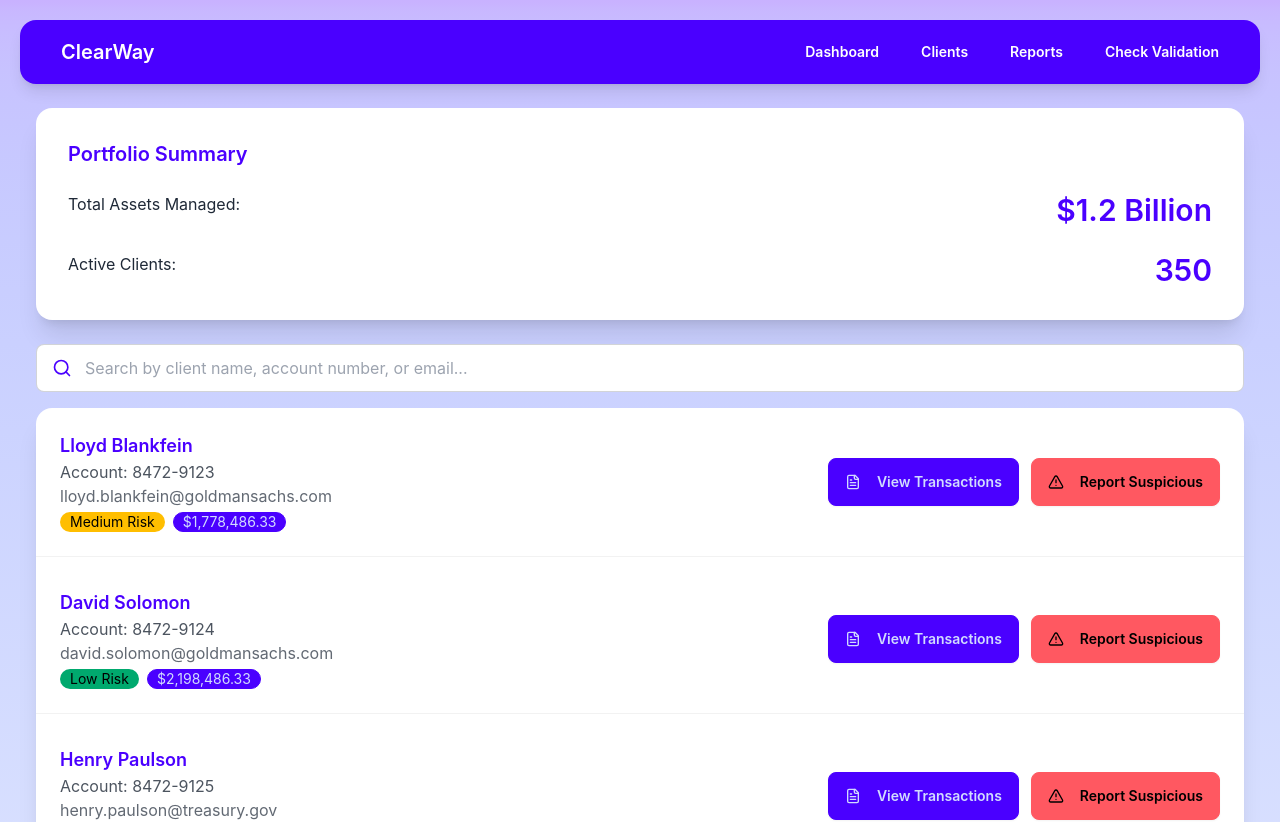
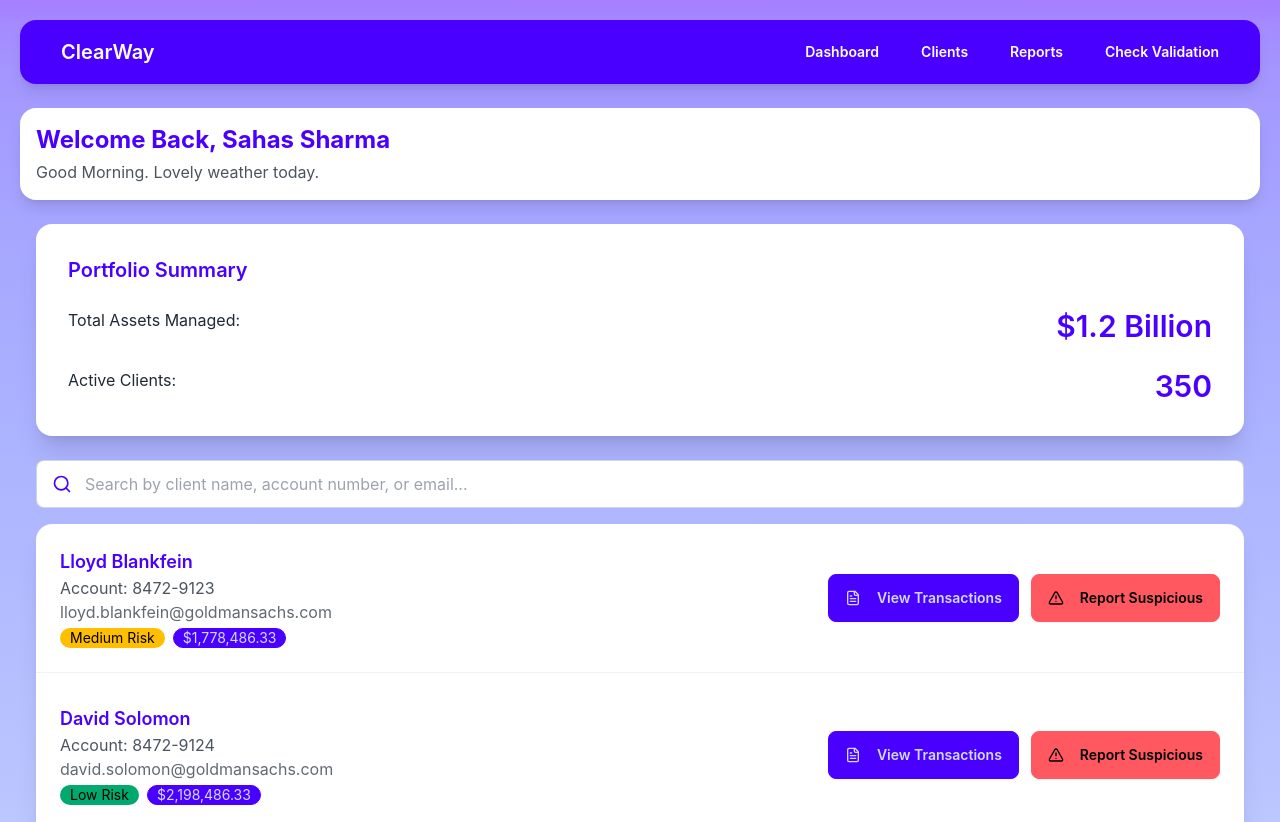
Before and after one commit to sudocanttype/HACKUTD2024, a React (Create React App) app in the folder frontend/: page /Sahas/page in a window 1280 px wide. Shown: the top 822 px of the page. Built offline with nearby package versions, Linux system fonts and the light colour scheme.

Commit message:
Update page.js

```diff
--- a/frontend/src/Sahas/page.js
+++ b/frontend/src/Sahas/page.js
@@ -1,11 +1,50 @@
 import React, { useState, useRef } from 'react';
-import { ArrowUpDown, AlertTriangle, FileText, Search } from 'lucide-react';
+import { ArrowUpDown, AlertTriangle, FileText, Search, CheckCircle, XCircle } from 'lucide-react';
 
 const Page = () => {
   const userName = 'Sahas Sharma';
   const assetsManaged = '$1.2 Billion';
   const activeClients = 350;
 
+  const getGreeting = () => {
+    const hour = new Date().getHours();
+    if (hour < 12) return 'Good Morning';
+    if (hour < 18) return 'Good Afternoon';
+    return 'Good Evening';
+  };
+
+  const pendingChecks = [
+    {
+      id: 1,
+      clientName: "Lloyd Blankfein",
+      accountNumber: "8472-9123",
+      amount: 25000,
+      dateReceived: "2024-03-17",
+      imageUrl: "/api/placeholder/400/200"
+    },
+    {
+      id: 2,
+      clientName: "David Solomon",
+      accountNumber: "8472-9124",
+      amount: 15000,
+      dateReceived: "2024-03-17",
+      imageUrl: "/api/placeholder/400/200"
+    }
+  ];
+
+  const [selectedCheck, setSelectedCheck] = useState(null);
+
+  const openCheckModal = () => {
+    setSelectedCheck(pendingChecks[0]); // For demo
+    document.getElementById('check_modal').showModal();
+  };
+
+  const handleCheckDecision = (approved) => {
+    console.log(`Check ${selectedCheck.id} was ${approved ? 'approved' : 'denied'}`);
+    document.getElementById('check_modal').close();
+  };
+
+  // Complete mock
   const clients = [
     {
       id: 1,
@@ -129,6 +168,7 @@ const Page = () => {
     }
   ];
 
+  // Mock transaction data for each client
   const clientTransactions = {
     '8472-9123': [
       { id: 1, date: '2024-03-15', amount: 50000, type: 'Deposit', status: 'Completed' },
@@ -255,6 +295,7 @@ const Page = () => {
     }).format(amount);
   };
 
+
   React.useEffect(() => {
     setSearchResults(clients);
     setShowResults(true);
@@ -262,20 +303,32 @@ const Page = () => {
 
   return (
     <div className="min-h-screen flex flex-col">
-      <div className="flex-grow p-5 bg-gradient-to-b from-primary/30 to-base-100">
-        {/* Navbar */}
-        <div className="navbar bg-primary rounded-box shadow-lg">
+      <div className="flex-grow p-5 bg-gradient-to-b from-primary/50 to-base-100">
+        {/* Navbar - moved to top */}
+        <div className="navbar bg-primary rounded-box shadow-lg mb-6">
           <div className="flex items-center justify-between w-full px-4">
             <a className="btn btn-ghost text-xl text-base-100">ClearWay</a>
             <div className="flex space-x-2">
               <button className="btn btn-ghost text-base-100">Dashboard</button>
               <button className="btn btn-ghost text-base-100">Clients</button>
               <button className="btn btn-ghost text-base-100">Reports</button>
-              <button className="btn btn-ghost text-base-100">Check Validation</button>
+              <button
+                className="btn btn-ghost text-base-100"
+                onClick={openCheckModal}
+              >
+                Check Validation
+              </button>
             </div>
           </div>
         </div>
 
+        {/* Welcome Banner - moved below navbar */}
+        <div className="mb-6 p-4 bg-base-100 rounded-box shadow-lg">
+          <h1 className="text-2xl font-bold text-primary">Welcome Back, {userName}</h1>
+          <p className="text-base-content/80 mt-1">
+            {getGreeting()}. Lovely weather today.
+          </p>
+        </div>
         {/* Portfolio Summary */}
         <div className="card bg-base-100 shadow-xl my-6 mx-4">
           <div className="card-body">
@@ -455,6 +508,89 @@ const Page = () => {
           </div>
         </dialog>
       </div>
+      {/* Add Check Detection Modal */}
+      <dialog id="check_modal" className="modal">
+          <div className="modal-box w-11/12 max-w-5xl">
+            <h3 className="font-bold text-xl text-primary mb-4">Check Validation</h3>
+
+            {selectedCheck && (
+              <div className="space-y-6">
+                <div className="grid grid-cols-2 gap-4">
+                  <div className="space-y-2">
+                    <p><strong>Client:</strong> {selectedCheck.clientName}</p>
+                    <p><strong>Account:</strong> {selectedCheck.accountNumber}</p>
+                    <p><strong>Amount:</strong> {formatCurrency(selectedCheck.amount)}</p>
+                    <p><strong>Date Received:</strong> {new Date(selectedCheck.dateReceived).toLocaleDateString()}</p>
+                  </div>
+                  <div className="border rounded-lg p-4 bg-base-200">
+                    <img
+                      src={selectedCheck.imageUrl}
+                      alt="Check"
+                      className="w-full h-auto rounded"
+                    />
+                  </div>
+                </div>
+
+                <div className="alert alert-info">
+                  <p className="text-sm">
+                    Please verify the check details, signature, and amount before approval.
+                  </p>
+                </div>
+
+                <div className="flex justify-end gap-4">
+                  <button
+                    onClick={() => handleCheckDecision(false)}
+                    className="btn btn-error gap-2"
+                  >
+                    <XCircle className="h-4 w-4" />
+                    Deny Check
+                  </button>
+                  <button
+                    onClick={() => handleCheckDecision(true)}
+                    className="btn btn-success gap-2"
+                  >
+                    <CheckCircle className="h-4 w-4" />
+                    Approve Check
+                  </button>
+                </div>
+              </div>
+            )}
+
+            <div className="mt-6">
+              <div className="overflow-x-auto">
+                <table className="table">
+                  <thead>
+                    <tr>
+                      <th>Client</th>
+                      <th>Account</th>
+                      <th>Amount</th>
+                      <th>Date Received</th>
+                      <th>Status</th>
+                    </tr>
+                  </thead>
+                  <tbody>
+                    {pendingChecks.map(check => (
+                      <tr key={check.id} className="hover:bg-base-200 cursor-pointer" onClick={() => setSelectedCheck(check)}>
+                        <td>{check.clientName}</td>
+                        <td>{check.accountNumber}</td>
+                        <td>{formatCurrency(check.amount)}</td>
+                        <td>{new Date(check.dateReceived).toLocaleDateString()}</td>
+                        <td><span className="badge badge-warning">Pending</span></td>
+                      </tr>
+                    ))}
+                  </tbody>
+                </table>
+              </div>
+            </div>
+
+            <div className="modal-action">
+              <form method="dialog">
+                <button className="btn btn-ghost">Close</button>
+              </form>
+            </div>
+          </div>
+        </dialog>
+
 
       {/* Footer */}
       <footer className="footer footer-center p-4 bg-base-100 text-base-content border-t">
```
